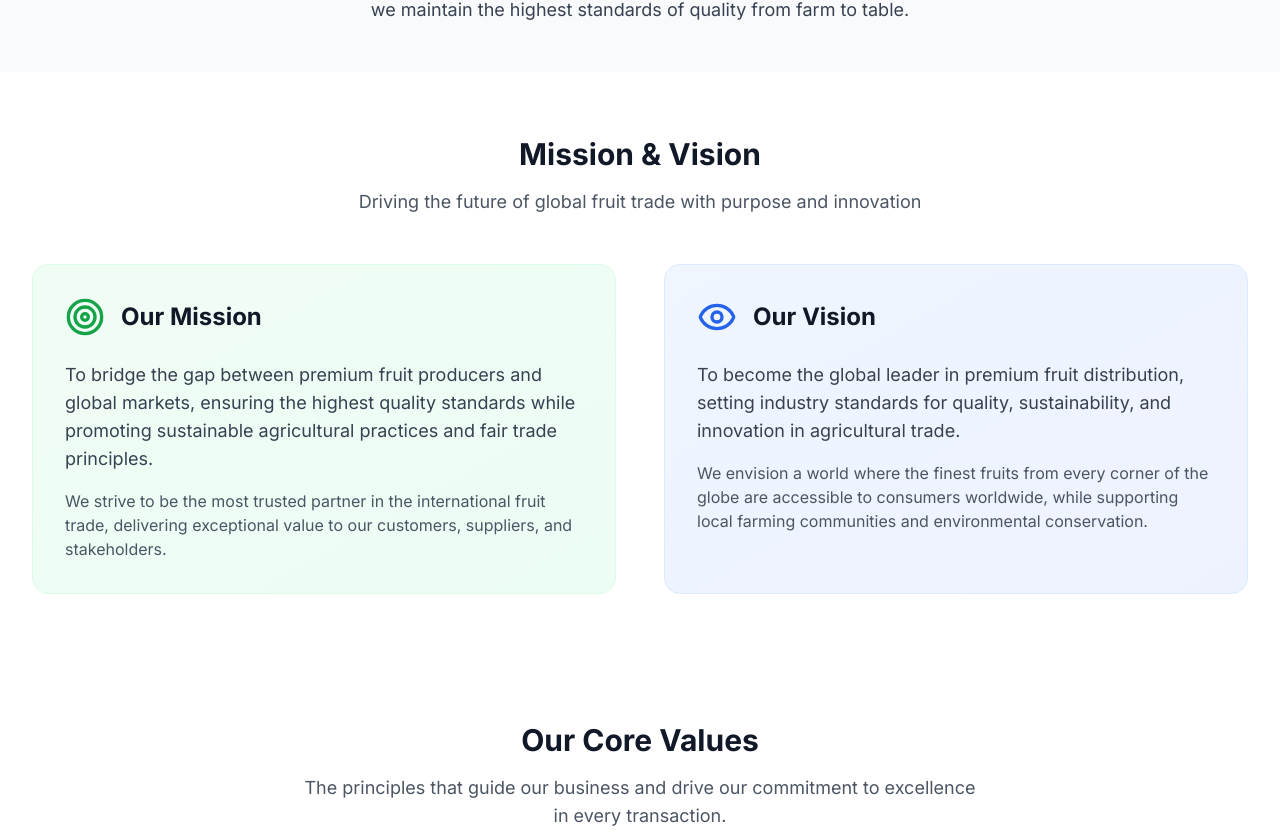
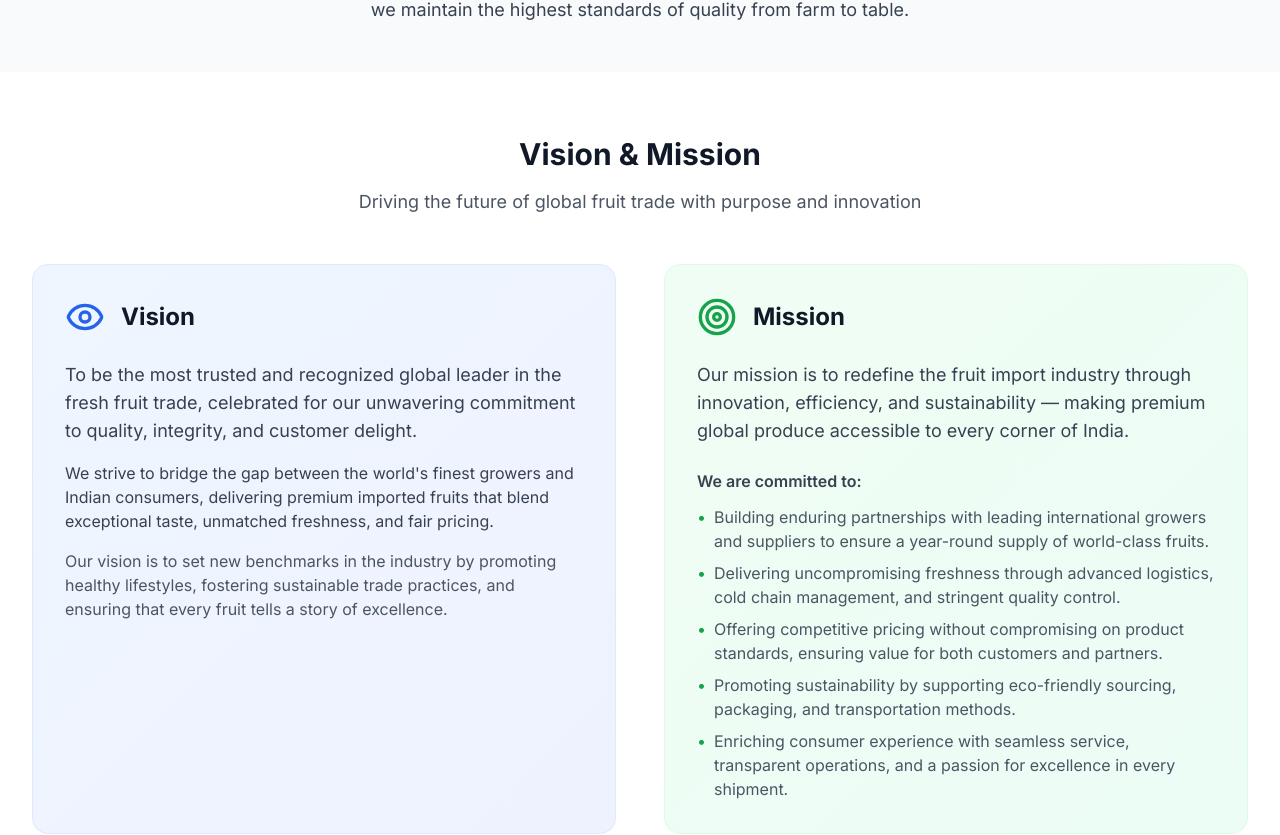
Before and after one commit to dhairya218/rareimpex, a Next.js app: page /about in a window 1280 px wide. Shown: the part 656-1491 px from the top of the page. Built offline with nearby package versions, Linux system fonts and the light colour scheme.

Commit message:
Update mission and vision content and remove Our Expertise section

```diff
--- a/app/about/page.tsx
+++ b/app/about/page.tsx
@@ -58,38 +58,63 @@ export default function About() {
       <div className="py-16 bg-white">
         <div className="max-w-7xl mx-auto px-4 sm:px-6 lg:px-8">
           <div className="text-center mb-12">
-            <h2 className="text-3xl font-bold text-gray-900 mb-4">Mission & Vision</h2>
+            <h2 className="text-3xl font-bold text-gray-900 mb-4">Vision & Mission</h2>
             <p className="text-lg text-gray-600 max-w-2xl mx-auto">
               Driving the future of global fruit trade with purpose and innovation
             </p>
           </div>
           <div className="grid grid-cols-1 lg:grid-cols-2 gap-12">
+            {/* Vision */}
+            <div className="bg-gradient-to-br from-blue-50 to-indigo-50 rounded-2xl p-8 border border-blue-100">
+              <div className="flex items-center mb-6">
+                <Eye className="h-10 w-10 text-blue-600 mr-4" />
+                <h3 className="text-2xl font-bold text-gray-900">Vision</h3>
+              </div>
+              <p className="text-lg text-gray-700 mb-4">
+                To be the most trusted and recognized global leader in the fresh fruit trade, celebrated for our unwavering commitment to quality, integrity, and customer delight.
+              </p>
+              <p className="text-gray-700 mb-4">
+                We strive to bridge the gap between the world's finest growers and Indian consumers, delivering premium imported fruits that blend exceptional taste, unmatched freshness, and fair pricing.
+              </p>
+              <p className="text-gray-600">
+                Our vision is to set new benchmarks in the industry by promoting healthy lifestyles, fostering sustainable trade practices, and ensuring that every fruit tells a story of excellence.
+              </p>
+            </div>
+
             {/* Mission */}
             <div className="bg-gradient-to-br from-green-50 to-emerald-50 rounded-2xl p-8 border border-green-100">
               <div className="flex items-center mb-6">
                 <Target className="h-10 w-10 text-green-600 mr-4" />
-                <h3 className="text-2xl font-bold text-gray-900">Our Mission</h3>
+                <h3 className="text-2xl font-bold text-gray-900">Mission</h3>
               </div>
-              <p className="text-lg text-gray-700 mb-4">
-                To bridge the gap between premium fruit producers and global markets, ensuring the highest quality standards while promoting sustainable agricultural practices and fair trade principles.
+              <p className="text-lg text-gray-700 mb-6">
+                Our mission is to redefine the fruit import industry through innovation, efficiency, and sustainability — making premium global produce accessible to every corner of India.
               </p>
-              <p className="text-gray-600">
-                We strive to be the most trusted partner in the international fruit trade, delivering exceptional value to our customers, suppliers, and stakeholders.
-              </p>
-            </div>
-
-            {/* Vision */}
-            <div className="bg-gradient-to-br from-blue-50 to-indigo-50 rounded-2xl p-8 border border-blue-100">
-              <div className="flex items-center mb-6">
-                <Eye className="h-10 w-10 text-blue-600 mr-4" />
-                <h3 className="text-2xl font-bold text-gray-900">Our Vision</h3>
+              <div className="space-y-3">
+                <p className="text-gray-700 font-semibold">We are committed to:</p>
+                <ul className="space-y-2 text-gray-600">
+                  <li className="flex items-start">
+                    <span className="text-green-600 mr-2">•</span>
+                    Building enduring partnerships with leading international growers and suppliers to ensure a year-round supply of world-class fruits.
+                  </li>
+                  <li className="flex items-start">
+                    <span className="text-green-600 mr-2">•</span>
+                    Delivering uncompromising freshness through advanced logistics, cold chain management, and stringent quality control.
+                  </li>
+                  <li className="flex items-start">
+                    <span className="text-green-600 mr-2">•</span>
+                    Offering competitive pricing without compromising on product standards, ensuring value for both customers and partners.
+                  </li>
+                  <li className="flex items-start">
+                    <span className="text-green-600 mr-2">•</span>
+                    Promoting sustainability by supporting eco-friendly sourcing, packaging, and transportation methods.
+                  </li>
+                  <li className="flex items-start">
+                    <span className="text-green-600 mr-2">•</span>
+                    Enriching consumer experience with seamless service, transparent operations, and a passion for excellence in every shipment.
+                  </li>
+                </ul>
               </div>
-              <p className="text-lg text-gray-700 mb-4">
-                To become the global leader in premium fruit distribution, setting industry standards for quality, sustainability, and innovation in agricultural trade.
-              </p>
-              <p className="text-gray-600">
-                We envision a world where the finest fruits from every corner of the globe are accessible to consumers worldwide, while supporting local farming communities and environmental conservation.
-              </p>
             </div>
           </div>
         </div>
@@ -225,53 +250,7 @@ export default function About() {
         </div>
       </div>
 
-      {/* Team Section */}
-      <div className="py-16 bg-white">
-        <div className="max-w-7xl mx-auto px-4 sm:px-6 lg:px-8">
-          <div className="text-center mb-12">
-            <h2 className="text-3xl font-bold text-gray-900 mb-4">Our Expertise</h2>
-            <p className="text-lg text-gray-600">Backed by decades of experience in international fruit trading</p>
-          </div>
-          <div className="grid grid-cols-1 md:grid-cols-3 gap-8">
-            <div className="text-center">
-              <div className="relative h-64 w-full mb-6 rounded-lg overflow-hidden">
-                <Image
-                  src="https://images.pexels.com/photos/1458686/pexels-photo-1458686.jpeg"
-                  alt="Farm operations"
-                  fill
-                  className="object-cover"
-                />
-              </div>
-              <h3 className="text-xl font-semibold text-gray-900 mb-3">Farm Partnerships</h3>
-              <p className="text-gray-600">Direct relationships with premium fruit growers worldwide</p>
-            </div>
-            <div className="text-center">
-              <div className="relative h-64 w-full mb-6 rounded-lg overflow-hidden">
-                <Image
-                  src="https://images.pexels.com/photos/1267308/pexels-photo-1267308.jpeg"
-                  alt="Quality control"
-                  fill
-                  className="object-cover"
-                />
-              </div>
-              <h3 className="text-xl font-semibold text-gray-900 mb-3">Quality Assurance</h3>
-              <p className="text-gray-600">Rigorous testing and quality control at every stage</p>
-            </div>
-            <div className="text-center">
-              <div className="relative h-64 w-full mb-6 rounded-lg overflow-hidden">
-                <Image
-                  src="https://images.pexels.com/photos/1267324/pexels-photo-1267324.jpeg"
-                  alt="Logistics operations"
-                  fill
-                  className="object-cover"
-                />
-              </div>
-              <h3 className="text-xl font-semibold text-gray-900 mb-3">Global Logistics</h3>
-              <p className="text-gray-600">Advanced cold chain and distribution networks</p>
-            </div>
-          </div>
-        </div>
-      </div>
+
 
 
     </div>
```
Also changed, not shown: 1 other file (tests, documents, lock files or other folders).
